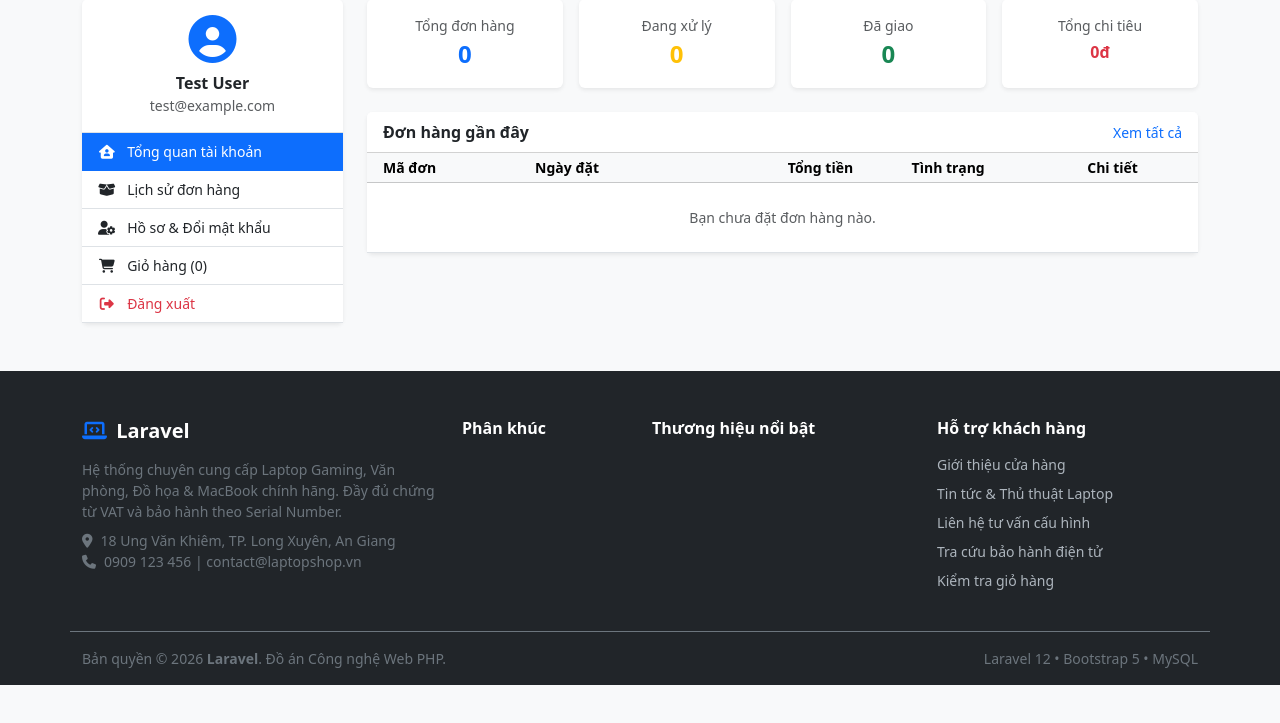
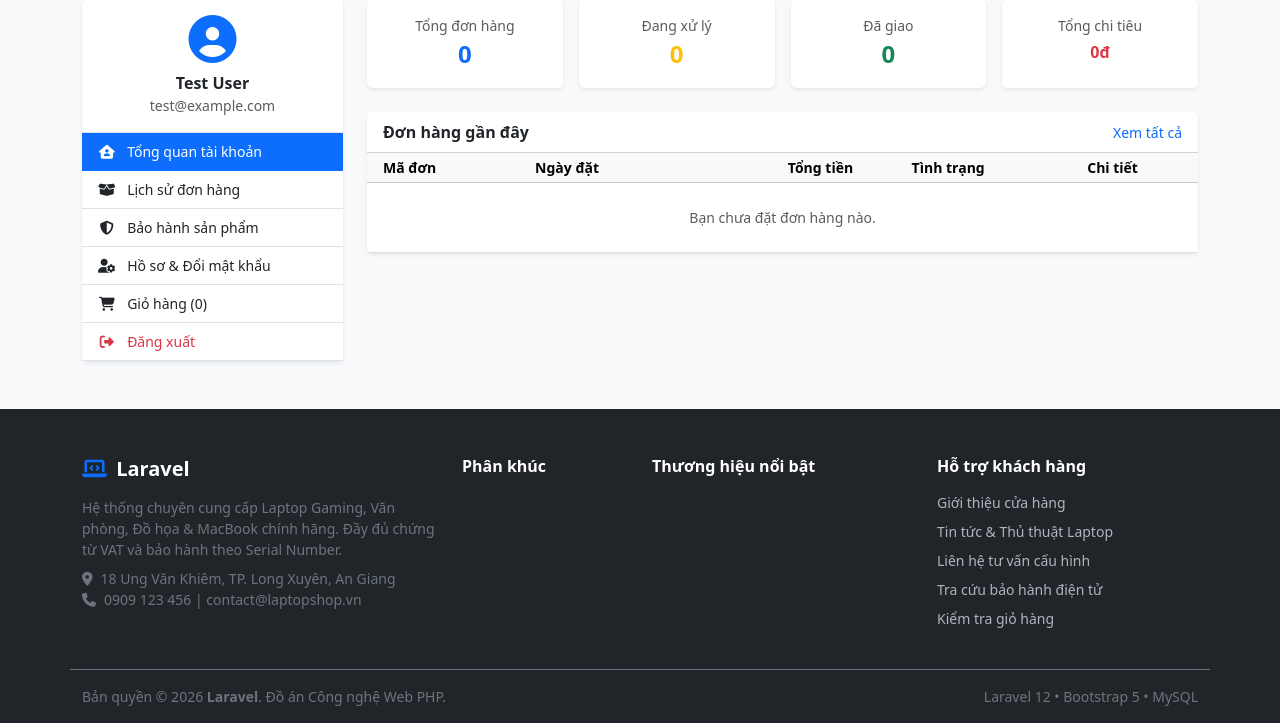
Before and after one commit to DTH235655-NGUYENTRUNGHIEU/laptopshop, a Laravel app: page /khach-hang in a window 1280 px wide. Shown: the part 183-906 px from the top of the page. Before the commit the page ends 868 px from the top, so only its background shows below. Run offline with Laravel 12, Linux system fonts and the light colour scheme; a user stored in the database is signed in; data comes from the database, SQL or seed files in the repository; data that the repository does not hold is empty; some libraries are stand-ins or nearby versions.

Commit message:
bổ xung

```diff
--- a/resources/views/user/_sidebar.blade.php
+++ b/resources/views/user/_sidebar.blade.php
@@ -14,6 +14,10 @@
         <a href="{{ route('user.donhang') }}"
            class="list-group-item list-group-item-action {{ request()->routeIs('user.donhang*') ? 'active' : '' }}">
             <i class="fa-solid fa-box-open fa-fw me-2"></i> Lịch sử đơn hàng
+        </a>
+        <a href="{{ Route::has('user.baohanh') ? route('user.baohanh') : '#' }}"
+           class="list-group-item list-group-item-action {{ request()->routeIs('user.baohanh*') ? 'active' : '' }}">
+            <i class="fa-solid fa-shield-halved fa-fw me-2"></i> Bảo hành sản phẩm
         </a>
         <a href="{{ route('user.hoso') }}"
            class="list-group-item list-group-item-action {{ request()->routeIs('user.hoso') ? 'active' : '' }}">
```
